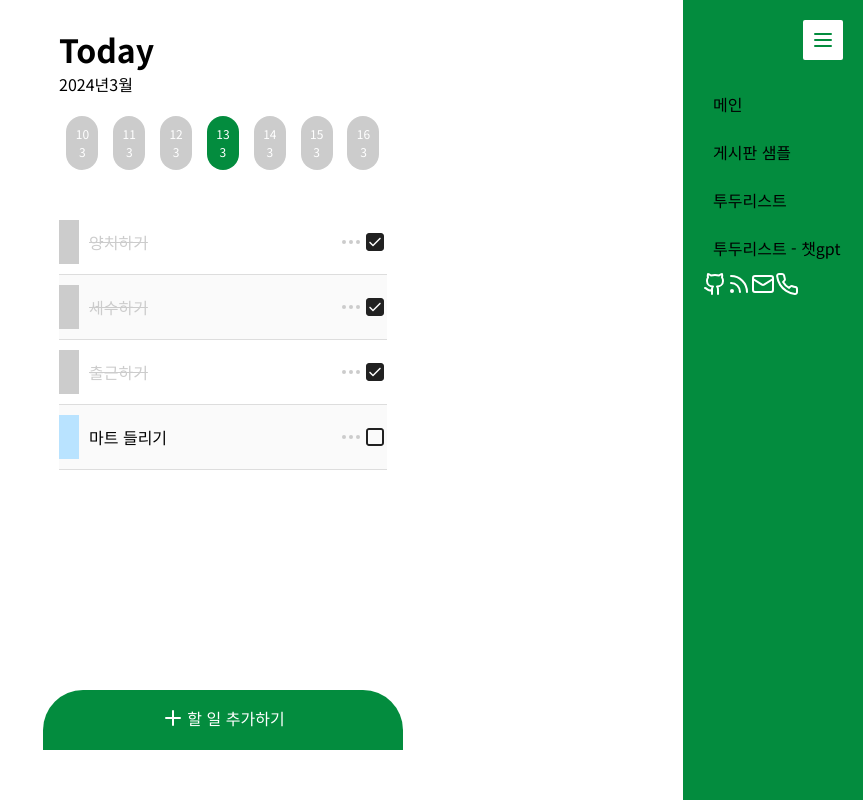
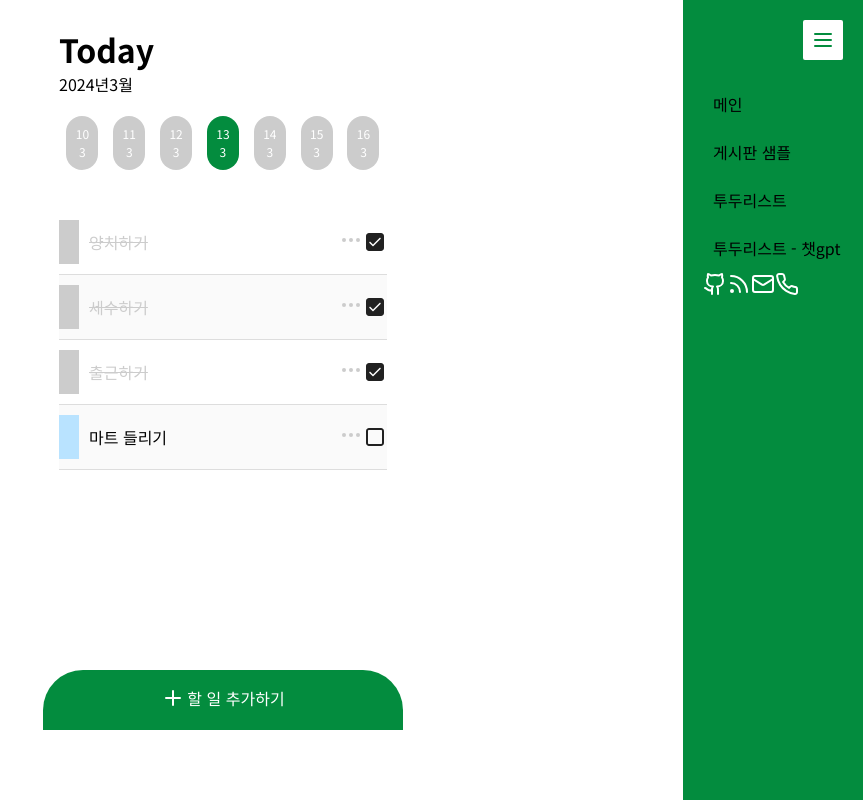
Before and after one commit to 33park/next-sample, a Next.js app in the folder next-basic/: page /todo in a window 1280 px wide. Shown: the whole page, without its empty margins (417-1280 px from the left). Built offline with nearby package versions, Linux system fonts and the light colour scheme.

Commit message:
모달 컴포넌트 작성 중

```diff
--- /dev/null
+++ b/next-basic/src/app/component/Modal.tsx
@@ -0,0 +1,26 @@
+"use client";
+import {useSearchParams, usePathname} from "next/navigation";
+import Link from "next/link";
+
+export default function Modal(){
+    const searchParams = useSearchParams();
+    const modal = searchParams.get("modal");
+    const pathname = usePathname();
+
+    return (
+        <>
+            {modal && <dialog >
+                    <div>
+                        <div>
+                            <h3>Modal content</h3>
+                            <br/>
+                            <Link href={pathname}>
+                                <button type="button">Close Modal</button>
+                            </Link>
+                        </div>
+                    </div>
+                </dialog>
+            }
+        </>
+    );
+}
--- a/next-basic/src/app/component/todo/TodoList.tsx
+++ b/next-basic/src/app/component/todo/TodoList.tsx
@@ -5,6 +5,7 @@ import styled from 'styled-components';
 import { flexBox } from '@/style/styles/common';
 import { theme } from '@/style/styles/theme';
 import { MoreHorizontal } from 'lucide-react';
+import Link from "next/link";
 
 import InputCheck from '@/assets/images/icon/input_check_empty.svg';
 import InputCheckComplete from '@/assets/images/icon/input_checked.svg';
@@ -14,9 +15,10 @@ interface TodoProps {
     content: string;
     status: boolean;
     toggleCheckBox: () => void; // Added toggleCheckBox function
+    openEditModal: () => void; // Added toggleCheckBox function
 }
 
-export default function TodoList({ order, content, status, toggleCheckBox }: TodoProps) {
+export default function TodoList({ order, content, status, toggleCheckBox, openEditModal }: TodoProps) {
 
 
     const getOrderColor = (order: number) => {
@@ -28,7 +30,9 @@ export default function TodoList({ order, content, status, toggleCheckBox }: Tod
         <TaskItem>
             <Order color={getOrderColor(order)} $isChecked={status}>{order}</Order>
             <Content $isChecked={status}>{content}</Content>
-            <MoreHorizontal stroke={theme.colors.gray} />
+            <button type="button" onClick={openEditModal}>
+                <MoreHorizontal stroke={theme.colors.gray} />
+            </button>
             <CheckboxContainer $isChecked={status}>
                 <input type="checkbox" defaultChecked={status} onChange={toggleCheckBox}/>
             </CheckboxContainer>
--- a/next-basic/src/app/layout.tsx
+++ b/next-basic/src/app/layout.tsx
@@ -1,12 +1,13 @@
 'use client'
 
-import React from 'react'
+import React, {Suspense} from 'react'
 import { Reset } from 'styled-reset'
 import { ThemeProvider } from 'styled-components'
 import GlobalNavigator from './component/GNB'
 import { GlobalStyles } from '../style/GlobalStyles'
 import { theme } from '../style/styles/theme'
 import { Noto_Sans_KR } from 'next/font/google'
+import Modal from './component/Modal'
 
 const notoSansKr = Noto_Sans_KR({
     subsets: ['latin'],
@@ -28,6 +29,9 @@ export default function RootLayout({
                     <body className={`${notoSansKr.className}`}>
                         <GlobalNavigator/>
                         {children}
+                        <Suspense fallback={<>Loading...</>}>
+                            <Modal/>
+                        </Suspense>
                     </body>
                 </html>
             </ThemeProvider>
--- a/next-basic/src/app/todo/page.tsx
+++ b/next-basic/src/app/todo/page.tsx
@@ -34,6 +34,11 @@ export default function TodoApp() {
         setTodoData(updatedTodoData);
     };
 
+    const openEditModal = (index: number) => {
+        console.log(`${index}~?`);
+
+    }
+
     useEffect(() => {
         // Calculate the count of checked checkboxes
         const count = todoData.filter((item: { status: boolean }) => item.status).length;
@@ -66,7 +71,8 @@ export default function TodoApp() {
                             order={data.order}
                             content={data.content}
                             status={data.status}
-                            toggleCheckBox={() => toggleCheckBox(index)} // Pass toggleCheckBox function with index
+                            toggleCheckBox={() => toggleCheckBox(index)}
+                            openEditModal={() => openEditModal(index)} // Pass toggleCheckBox function with index
                         />
                     ))}
                 </ListContainer>
@@ -81,7 +87,8 @@ const TodoContainer = styled.div`
     flex-direction: column;
     width: 100%;
     max-width: 36rem;
-    height: 74rem;
+    height: 90vh;
+    max-height: 74rem;
     margin: 1rem auto 0;
     padding: 1.6rem;
     box-sizing: border-box;
```
